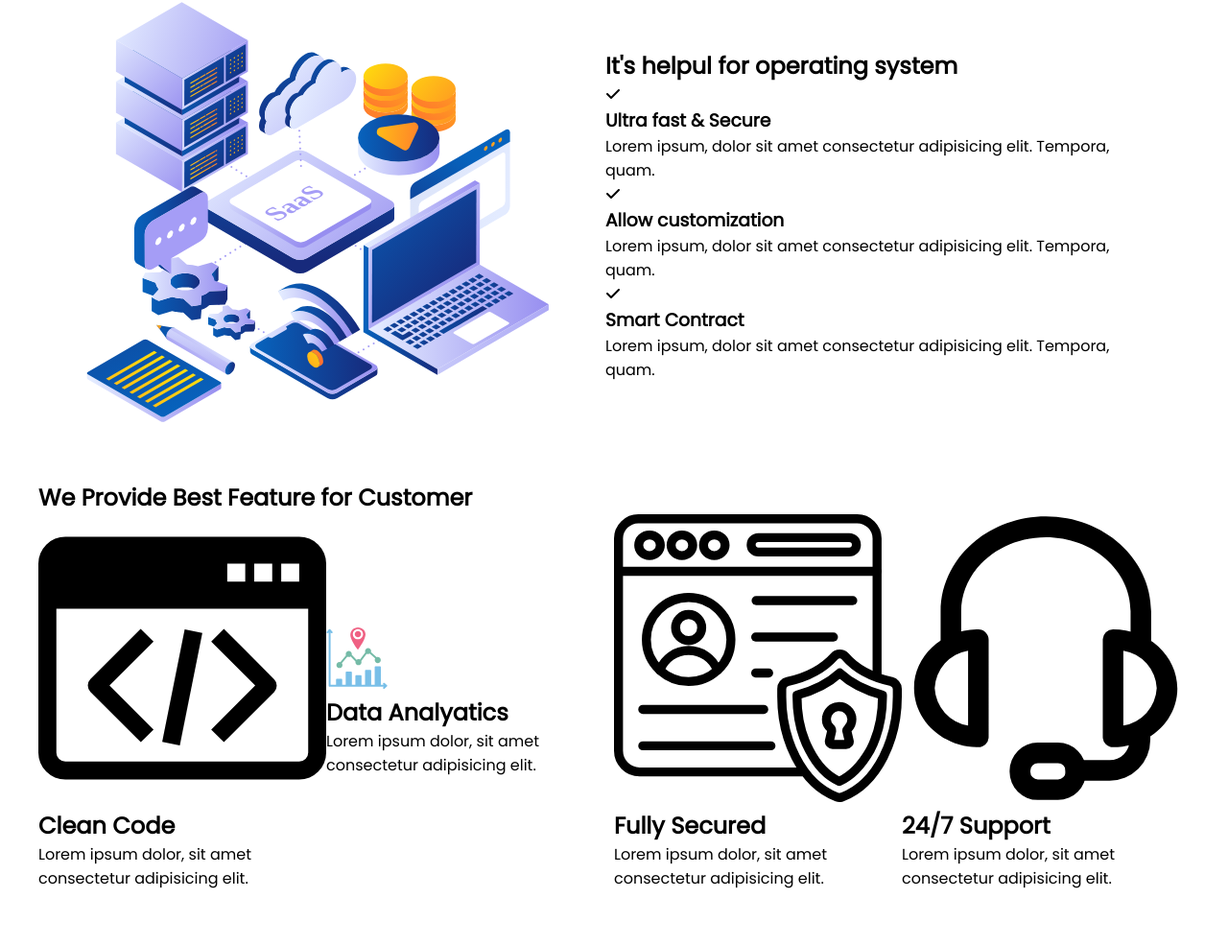
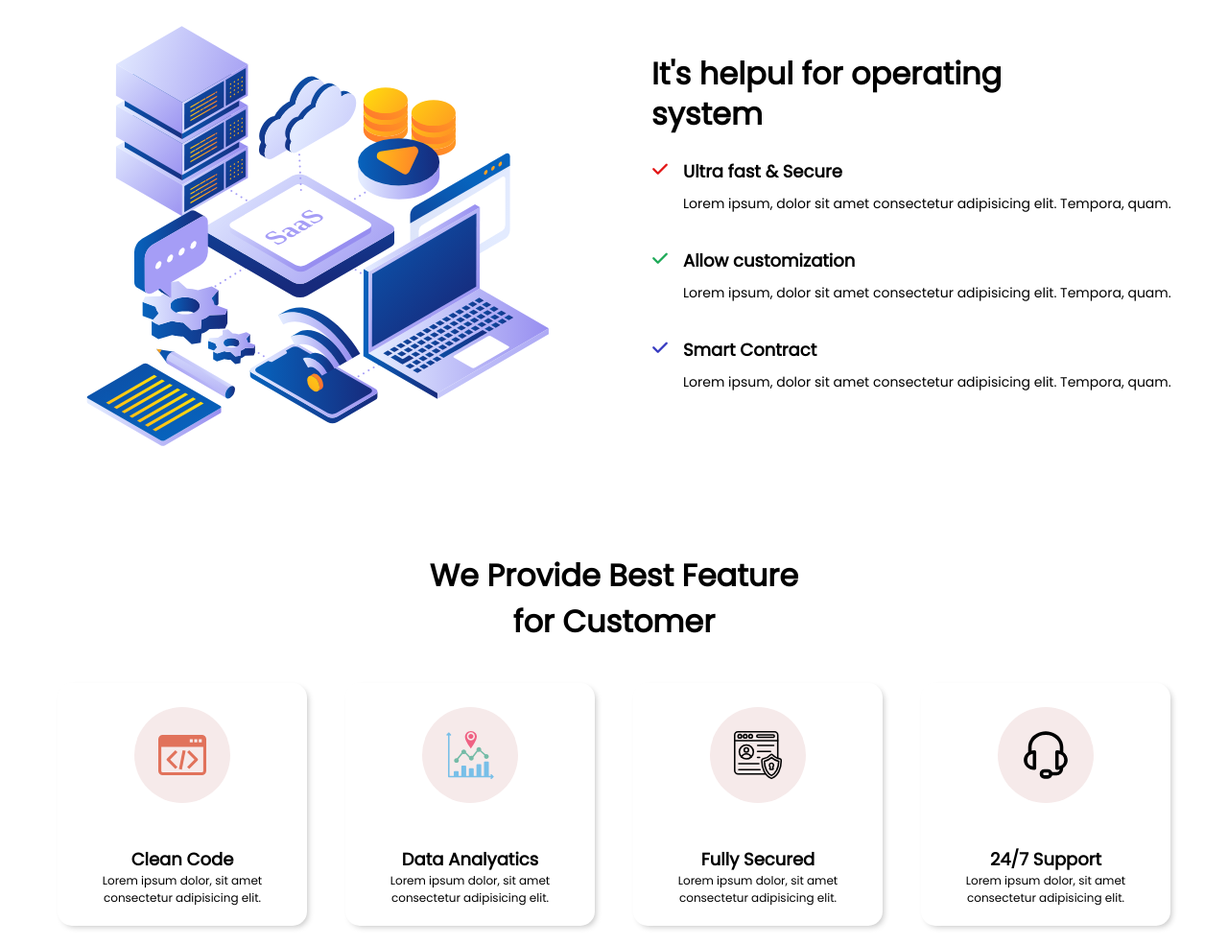
Before and after one commit to somkakade/Live-Class-project-13, a plain HTML site: page index.html in a window 1280 px wide. Shown: the part 755-1740 px from the top of the page at 96% size. Before the commit the page ends 1683 px from the top, so only its background shows below. Drawn offline with Linux system fonts and the light colour scheme.

Commit message:
updating html and css code

```diff
--- a/index.html
+++ b/index.html
@@ -18,8 +18,8 @@
     <!-- navbar started here -->
     <header>
       <div class="container">
-        <div class="row">
-          <nav>
+        <nav>
+          <div class="row">
             <div class="col-6">
               <div class="log">
                 <img src="./images/logo.svg" alt="" />
@@ -37,13 +37,15 @@
                 </li>
               </ul>
             </div>
-          </nav>
-        </div>
+          </div>
+        </nav>
         <div class="banner">
           <div class="row">
             <div class="col-6">
               <h1 class="banner-heading">
-                Codext one of the best system in SAAS
+                Codext one of <br />
+                the best system <br />
+                in SAAS
               </h1>
               <p class="banner-description">
                 Lorem ipsum dolor sit amet consectetur adipisicing elit. Nostrum
@@ -71,13 +73,14 @@
             </div>
             <div class="col-6">
               <h1 class="it's-heading-text">
-                It's helpul for operating system
+                It's helpul for operating <br />
+                system
               </h1>
               <!-- box-1 -->
               <div class="box">
                 <div class="inner-box">
                   <div class="mark">
-                    <i class="fa-solid fa-check"></i>
+                    <i class="fa-solid fa-check text-danger"></i>
                   </div>
                   <div class="description">
                     <h3 class="box-heading">Ultra fast & Secure</h3>
@@ -92,7 +95,7 @@
               <div class="box">
                 <div class="inner-box">
                   <div class="mark">
-                    <i class="fa-solid fa-check"></i>
+                    <i class="fa-solid fa-check text-success"></i>
                   </div>
                   <div class="description">
                     <h3 class="box-heading">Allow customization</h3>
@@ -107,7 +110,7 @@
               <div class="box">
                 <div class="inner-box">
                   <div class="mark">
-                    <i class="fa-solid fa-check"></i>
+                    <i class="fa-solid fa-check text-secondary"></i>
                   </div>
                   <div class="description">
                     <h3 class="box-heading">Smart Contract</h3>
@@ -124,10 +127,11 @@
       </section>
       <section class="we-provide">
         <div class="container">
-          <div class="row">
+          <div class="row text-center">
             <div class="col-12">
               <h1 class="we-provide-heading">
-                We Provide Best Feature for Customer
+                We Provide Best Feature <br />
+                for Customer
               </h1>
             </div>
           </div>
@@ -136,7 +140,7 @@
               <div class="card">
                 <div class="thumb">
                   <img
-                    src="./images/web-developing.svg"
+                    src="./images/web-developing (1).svg"
                     class="img-fluid"
                     alt=""
                   />
@@ -170,7 +174,7 @@
               <div class="card">
                 <div class="thumb">
                   <img
-                    src="./images/secured-profile.svg"
+                    src="./images/secured-profile (1).svg"
                     class="img-fluid"
                     alt=""
                   />
@@ -186,7 +190,11 @@
             <div class="col-3">
               <div class="card">
                 <div class="thumb">
-                  <img src="./images/support.svg" class="img-fluid" alt="" />
+                  <img
+                    src="./images/support (1).svg"
+                    class="img-fluid"
+                    alt=""
+                  />
                 </div>
                 <div class="content">
                   <h2 class="content-heading">24/7 Support</h2>
--- a/style.css
+++ b/style.css
@@ -19,6 +19,7 @@
 .row {
   display: flex;
   align-items: center;
+  justify-content: space-between;
 }
 li {
   list-style-type: none;
@@ -30,3 +31,126 @@ a {
   width: 48%;
   padding: 0 15px;
 }
+header {
+  background-color: #7030cc;
+  border-top-left-radius: 25px;
+  border-top-right-radius: 25px;
+}
+ul.nav-list {
+  display: flex;
+}
+ul.nav-list li {
+  margin-right: 25px;
+}
+ul.nav-list li a {
+  color: #fff;
+  font-size: 16px;
+}
+a.free-trial {
+  background-color: #42b6ec;
+  border: 1px solid #42b6ec;
+  padding: 2px 6px;
+}
+nav {
+  padding: 25px 0;
+}
+h1.banner-heading {
+  color: #fff;
+  font-size: 52px;
+  line-height: 62px;
+}
+p.banner-description {
+  color: #cad5e2;
+  font-size: 14px;
+  margin-top: 25px;
+}
+.banner {
+  padding: 50px 0;
+}
+.inner-box {
+  display: flex;
+}
+h1.it\'s-heading-text {
+  font-size: 32px;
+  font-weight: bold;
+  line-height: 42px;
+  margin-bottom: 25px;
+}
+.description {
+  margin-left: 15px;
+}
+h3.box-heading {
+  font-size: 18px;
+}
+p.box-description {
+  font-size: 14px;
+  margin: 10px 0;
+}
+.box {
+  margin: 25px 0;
+}
+.text-danger {
+  color: #e21717;
+  font-size: 18px;
+}
+.text-success {
+  color: #1faa59;
+  font-size: 18px;
+}
+.text-secondary {
+  color: #383cc1;
+  font-size: 18px;
+}
+section#it\'s-helpfull {
+  padding: 50px 0;
+}
+h2.content-heading {
+  font-size: 18px;
+}
+p.content-description {
+  font-size: 12px;
+}
+.card {
+  margin: 20px;
+  border-radius: 15px;
+  display: grid;
+  box-shadow: 3px 3px 6px -2px #0000003d;
+  place-items: center;
+}
+.thumb {
+  text-align: center;
+  background-color: #f6eaea;
+  width: 100px;
+  height: 100px;
+  line-height: 100px;
+  border-radius: 50px;
+  display: flex;
+  align-items: center;
+  margin: 25px 0;
+  justify-content: center;
+}
+.thumb img {
+  max-width: 50px;
+}
+.content {
+  text-align: center;
+  padding: 20px;
+}
+.card:hover .content {
+  background-color: #9638d9;
+  border-radius: 15px;
+}
+.card:hover .content-heading {
+  color: #fff;
+}
+.card:hover p.content-description {
+  color: #fff;
+}
+.row.text-center {
+  justify-content: center;
+  text-align: center;
+}
+h1.we-provide-heading {
+  font-size: 32px;
+  margin-bottom: 20px;
+}
```
Also changed, not shown: images/secured-profile (1).svg (added), images/support (1).svg (added), images/web-developing (1).svg (added).
